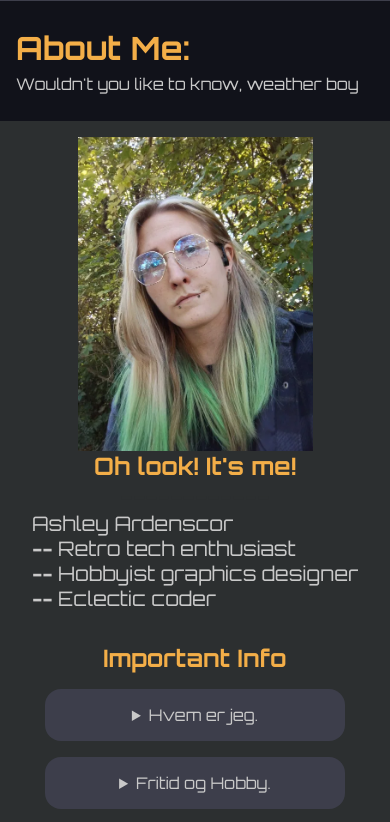
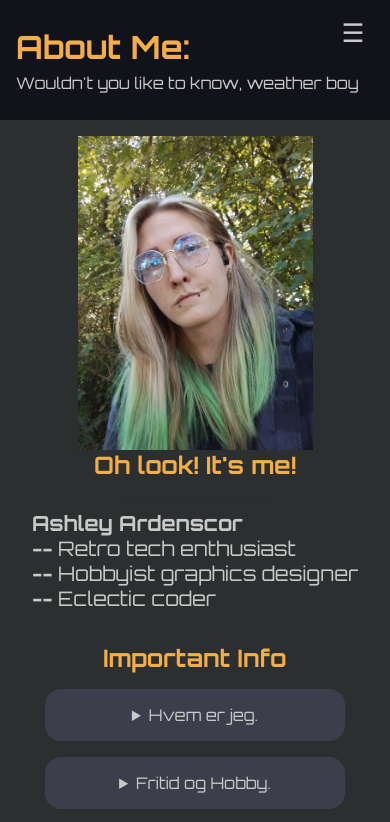
Before and after one commit to PogPossum/TheArdenscorProject, a plain HTML site: page about.html in a window 390 px wide. Shown: the top 822 px of the page. Drawn offline with Linux system fonts and the light colour scheme; a web font is replaced by a local one.

Commit message:
about.html

```diff
--- a/about.html
+++ b/about.html
@@ -3,7 +3,7 @@
 
     <head>
         <meta charset="UTF-8">
-        <meta name="viewport" content="width=device-width" intial-scale="1.0">
+        <meta name="viewport" content="width=device-width, initial-scale=1">
         <title>/\RDNSCR About</title>
         <link rel="icon" href="images/favicon2.ico" type="images/x-icon">
 
@@ -13,14 +13,14 @@
 
     <!-- nav bar -->
     <body>
-
-        <nav>
-            <ul>
+        <button id="navToggle" class="hamburger" aria-expanded="false" aria-controls="siteNav" aria-label="Toggle navigation">☰</button>
+        <nav id="siteNav">
+        <ul>
                 <li class="home-li"><a class="active-link" href="index.html">Home</a></li>
                 <li><a href="about.html">About</a></li>
                 <li><a href="projects.html">Projects</a></li>
                 <li><a class="accent-link" href="login.html">Login</a></li>
-            </ul>
+        </ul>
         </nav>
 
     <!-- header -->
@@ -35,7 +35,7 @@
             <div class="text-container">
                     <h2>Oh look! It's me!</h2>
                     <h6>------------</h6>
-                    <p>Ashley Ardenscor</p>
+                    <h3>Ashley Ardenscor</h3>
                     <p><strong>--</strong> Retro tech enthusiast</p>
                     <p><strong>--</strong> Hobbyist graphics designer</p>
                     <p><strong>--</strong> Eclectic coder</p>
@@ -89,6 +89,6 @@
             <a href="https://github.com/PogPossum?tab=repositories" target="_blank">GitHub</a>
             <a href="https://www.linkedin.com/in/ashley-a-194169353" target="_blank">LinkedIn</a>
         </footer>
-    </body>
-
-</html>
+        <script src="nav.js"></script>
+        </body>
+    </html>
```
